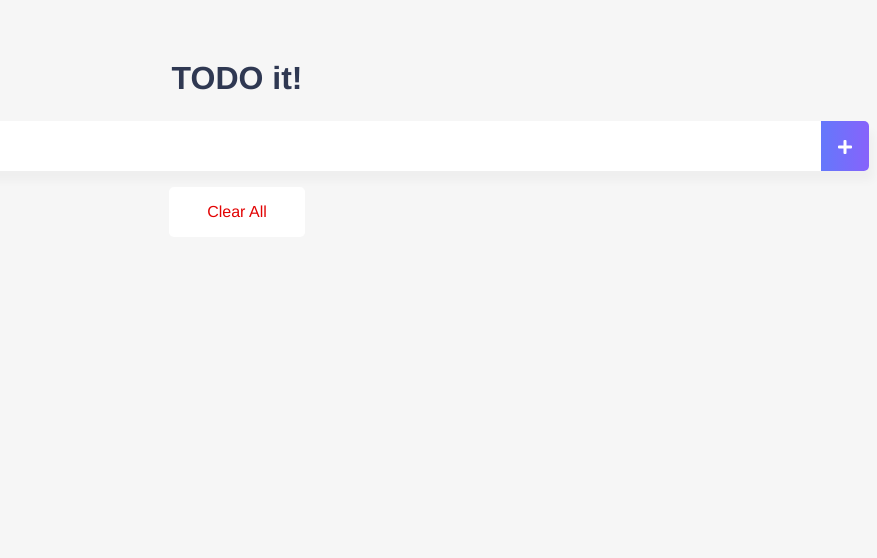
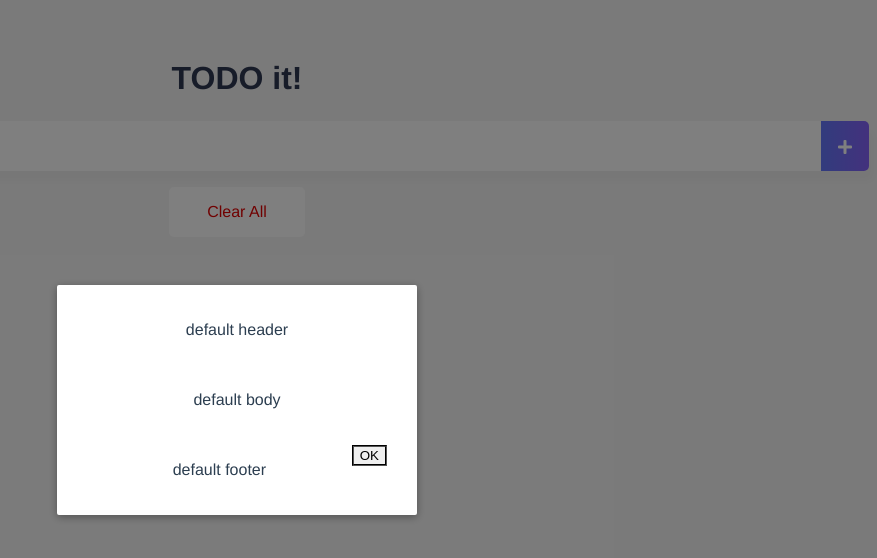
Before and after one commit to mysoyul/vuejs3-todo-app, a Vue app: page / in a window 1280 px wide. Both pictures are taken after a click on the element 1248 px from the left and 146 px from the top of the page. Shown: the top 558 px of the page, without its empty margins (403-1280 px from the left). Built offline with nearby package versions, Linux system fonts and the light colour scheme.

Commit message:
TodoInput.vue update

```diff
--- a/src/components/TodoInput.vue
+++ b/src/components/TodoInput.vue
@@ -4,6 +4,8 @@
         <span class="addContainer" @click="addTodo">
             <i class="fas fa-plus addBtn"></i>
         </span>
+        <MyModal v-if="showModal" @close="showModal = false">
+        </MyModal>
     </div>
 </template>
 
```
